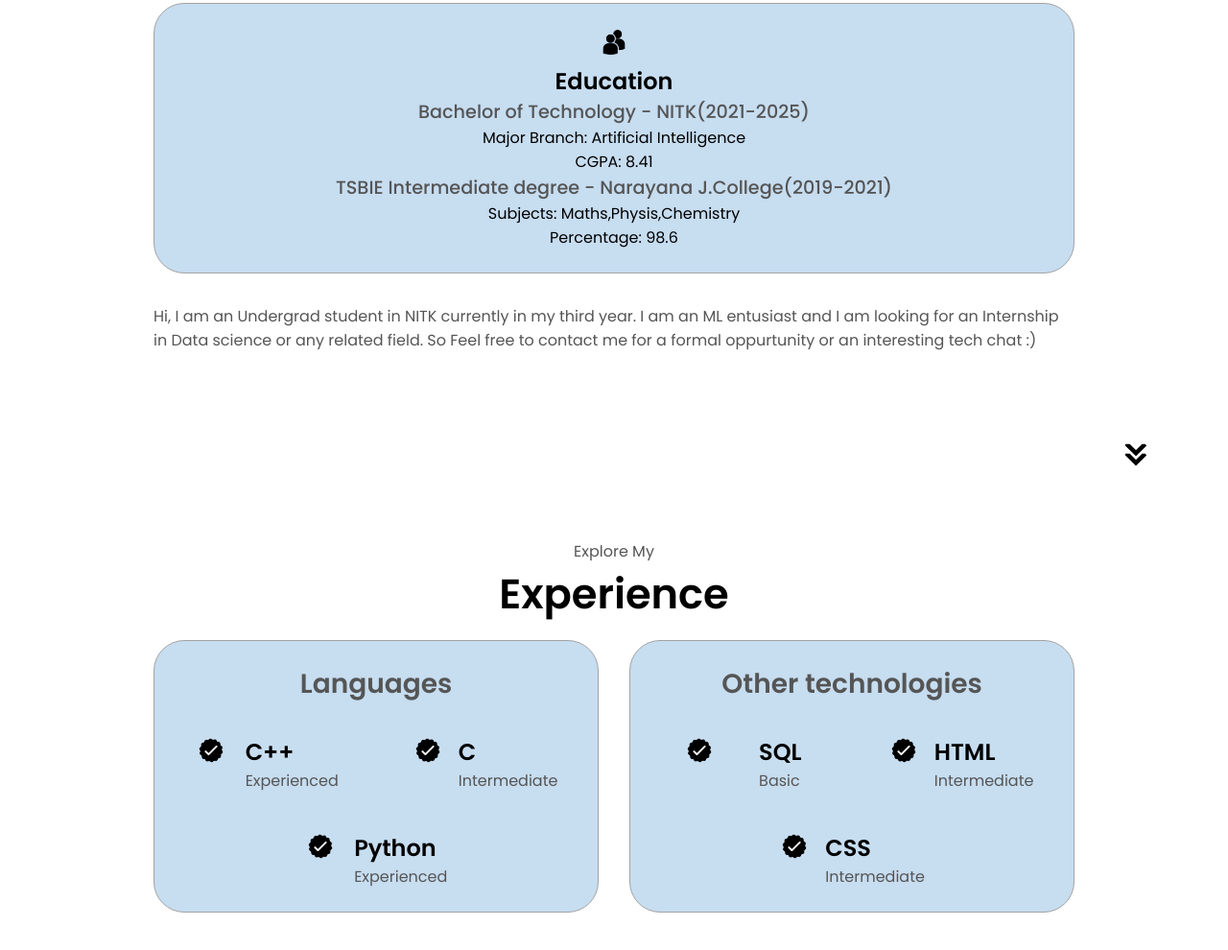
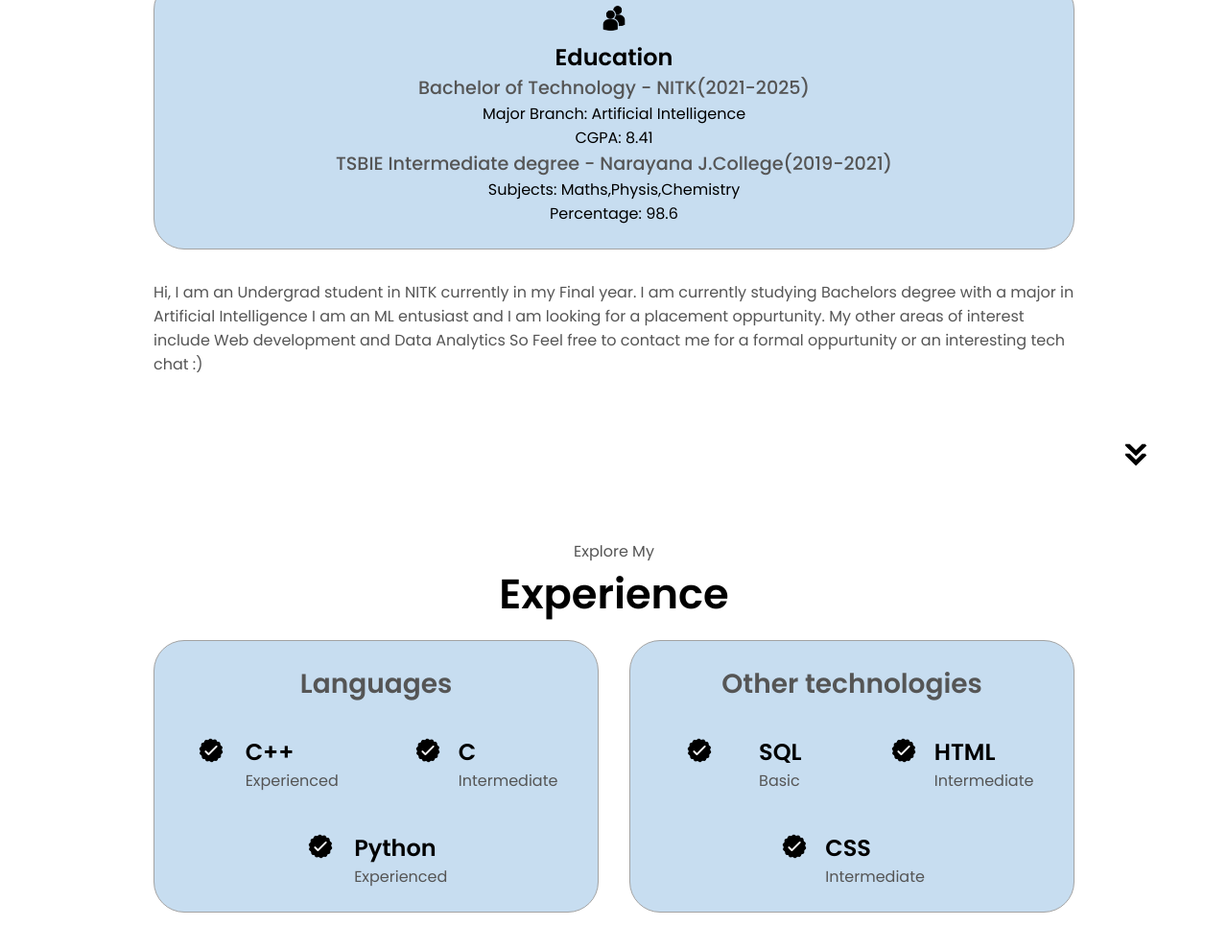
Before and after one commit to Akshara-Bulkapuram/Akshara-Bulkapuram.github.io, a plain HTML site: page index.html in a window 1280 px wide. Shown: the part 1134-2124 px from the top of the page at 96% size. Drawn offline with Linux system fonts and the light colour scheme; a web font is replaced by a local one.

Commit message:
Update index.html

```diff
--- a/index.html
+++ b/index.html
@@ -87,8 +87,8 @@
                 </div>
                 <div class="text-container">
                     <p>
-                        Hi, I am an Undergrad student in NITK currently in my third year.
-                        I am an ML entusiast and I am looking for an Internship in Data science or any related field.
+                        Hi, I am an Undergrad student in NITK currently in my Final year. I am currently studying Bachelors degree with a major in Artificial Intelligence
+                        I am an ML entusiast and I am looking for a placement oppurtunity. My other areas of interest include Web development and Data Analytics
                         So Feel free to contact me for a formal oppurtunity or an interesting tech chat :)
                     </p>
                 </div>
```
